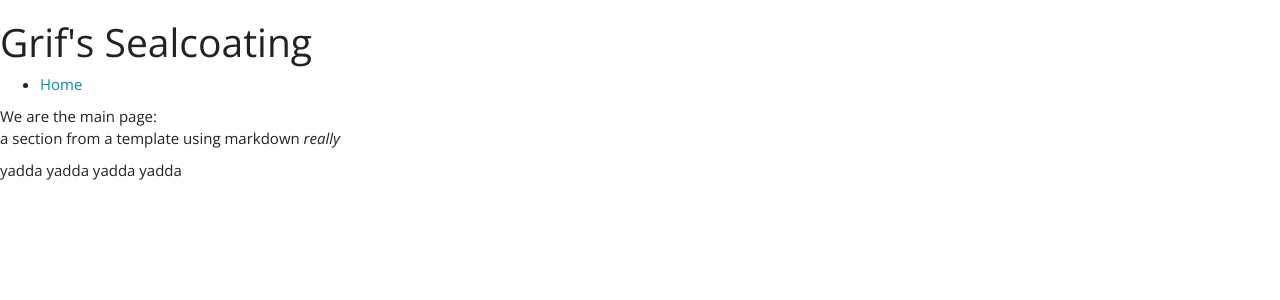
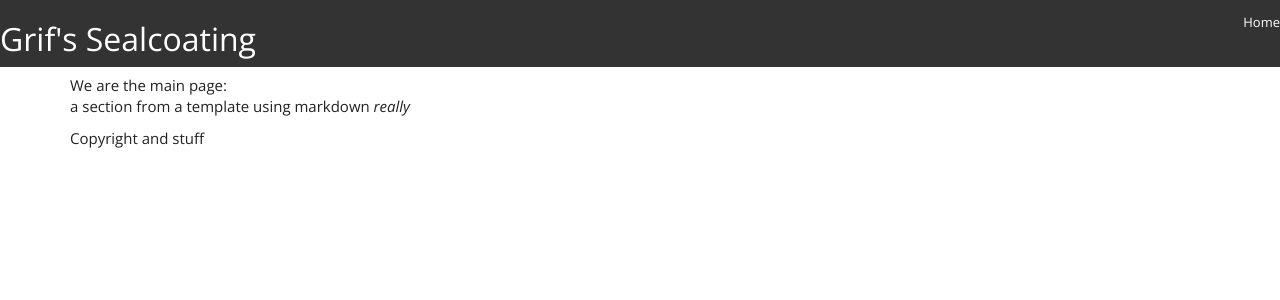
Before and after one commit to mlybrand/Grifs, a web app: file out/index.html in a window 1280 px wide. Shown: the top 300 px of the page. Run offline with its HTML, style and script files only (its server is not run), Linux system fonts and the light colour scheme.

Commit message:
worked on page layout. applied some bootstrap

```diff
--- /dev/null
+++ b/karim.txt
@@ -0,0 +1 @@
+011 51 993 323 005
--- a/out/css/style.css
+++ b/out/css/style.css
@@ -0,0 +1,7 @@
+body {
+    margin-top: 75px;
+}
+
+.navbar {
+    color: white;
+}
--- a/out/index.html
+++ b/out/index.html
@@ -9,21 +9,25 @@
 }</style><link  rel="stylesheet" href="vendor/bootstrap/css/bootstrap.min.css" /><link  rel="stylesheet" href="vendor/bootstrap/css/yeti-bootstrap.min.css" /><link  rel="stylesheet" href="css/style.css" />
   </head>
   <body>
-    <header>
-      <hgroup>
-        <h1>Grif's Sealcoating</h1>
-      </hgroup>
+    <header class="container">
+      <div class="navbar navbar-default navbar-fixed-top">
+        <hgroup class="navbar-header">
+          <h2>Grif's Sealcoating</h2>
+        </hgroup>
+        <nav>
+          <ul class="nav navbar-nav navbar-right">
+            <li class="nav"><a href="#">Home</a></li>
+          </ul>
+        </nav>
+      </div>
     </header>
-    <nav>
-      <ul>
-        <li><a href="#">Home</a></li>
-      </ul>
-    </nav>
+    <section id="content" class="container">
 <section>We are the main page:</section>
 <section><p>a section from a template using markdown <em>really</em></p>
 
 </section>
-    <footer>yadda yadda yadda yadda</footer><script >(function(){
+    </section>
+    <footer class="container">Copyright and stuff</footer><script >(function(){
 	/* Did we just livereload? */
 var log = !!(localStorage && console && console.log && true);
 if ( log && localStorage.getItem('/docpad-livereload/reloaded') === 'yes' ) {
```
Also changed, not shown: src/documents/css/style.css (+7 -0 lines), src/layouts/base.html.jade (+10 -8 lines).
